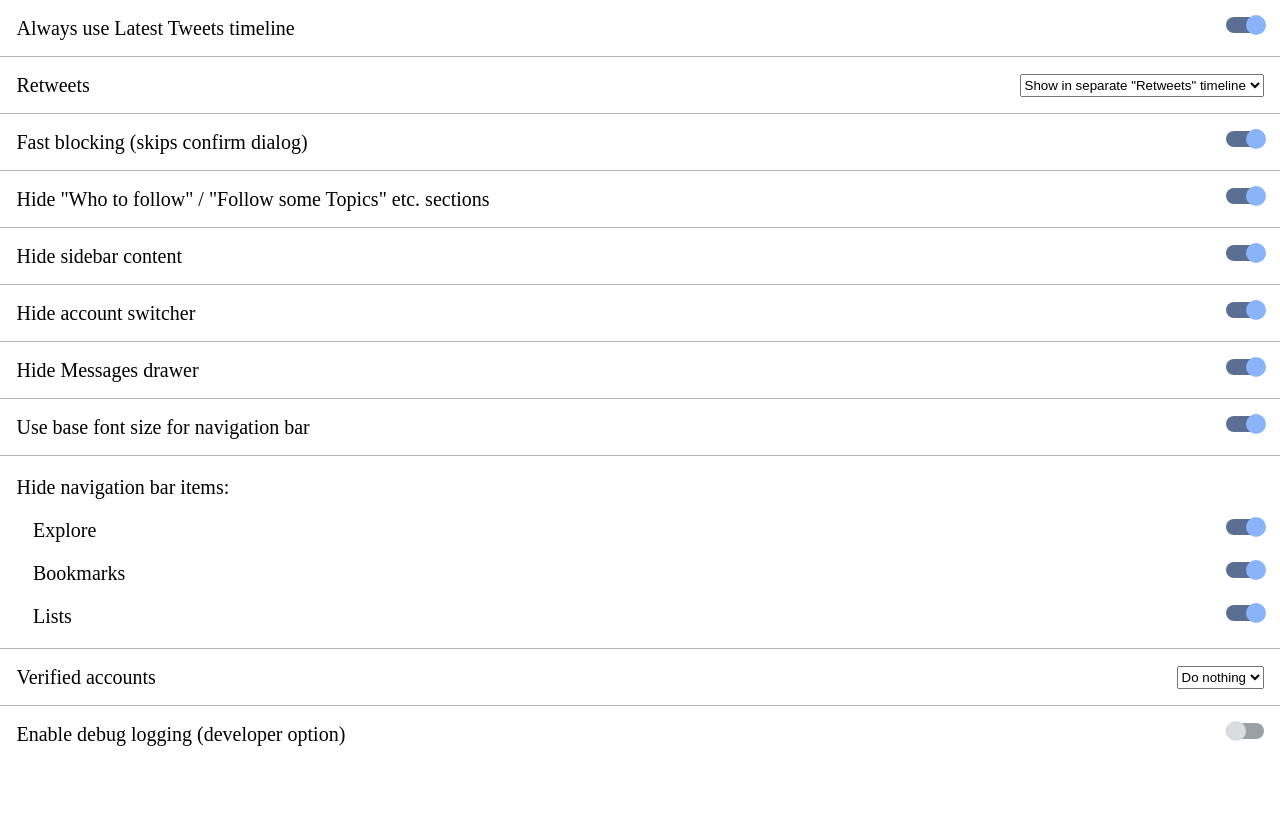
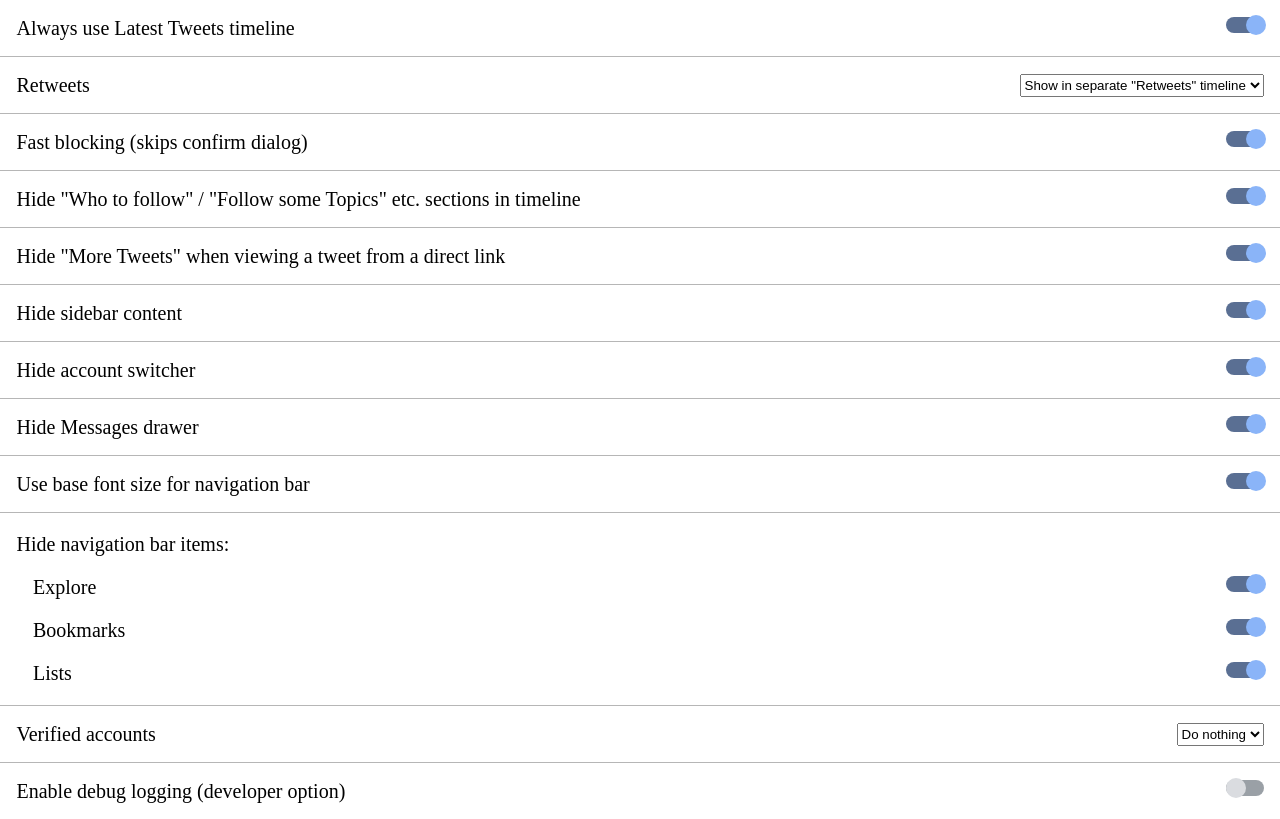
Before and after one commit to insin/control-panel-for-twitter, a browser extension: page options.html in a window 1280 px wide. Drawn offline with Linux system fonts and the light colour scheme.

Commit message:
Added config UI for the Hide "More Tweets" feature
#24

```diff
--- a/options.html
+++ b/options.html
@@ -126,10 +126,19 @@
     </section>
     <section class="checkbox">
       <label>
-        <span>Hide "Who to follow" / "Follow some Topics" etc. sections</span>
+        <span>Hide "Who to follow" / "Follow some Topics" etc. sections in timeline</span>
         <div class="switch">
           <input type="checkbox" name="hideWhoToFollowEtc" id="hideWhoToFollowEtc">
           <label for="hideWhoToFollowEtc"></label>
+        </div>
+      </label>
+    </section>
+    <section class="checkbox">
+      <label>
+        <span>Hide "More Tweets" when viewing a tweet from a direct link</span>
+        <div class="switch">
+          <input type="checkbox" name="hideMoreTweets" id="hideMoreTweets">
+          <label for="hideMoreTweets"></label>
         </div>
       </label>
     </section>
--- a/options.js
+++ b/options.js
@@ -10,6 +10,7 @@ chrome.storage.local.get((storedConfig) => {
     hideExploreNav: true,
     hideListsNav: true,
     hideMessagesDrawer: true,
+    hideMoreTweets: true,
     hideSidebarContent: true,
     hideWhoToFollowEtc: true,
     navBaseFontSize: true,
```
